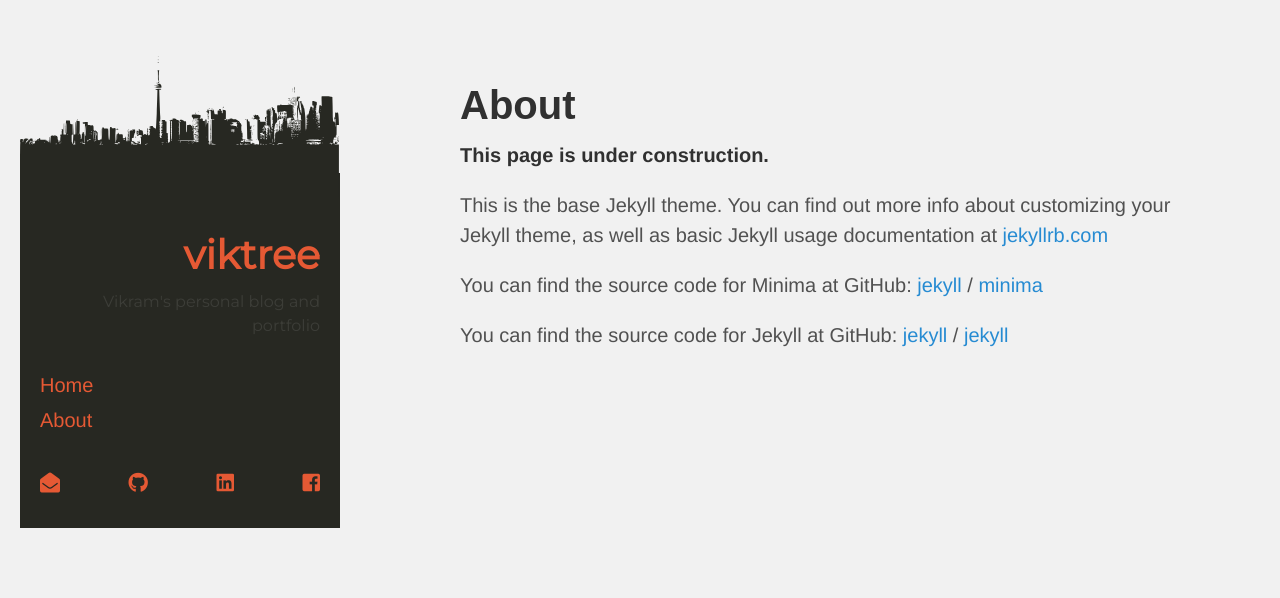
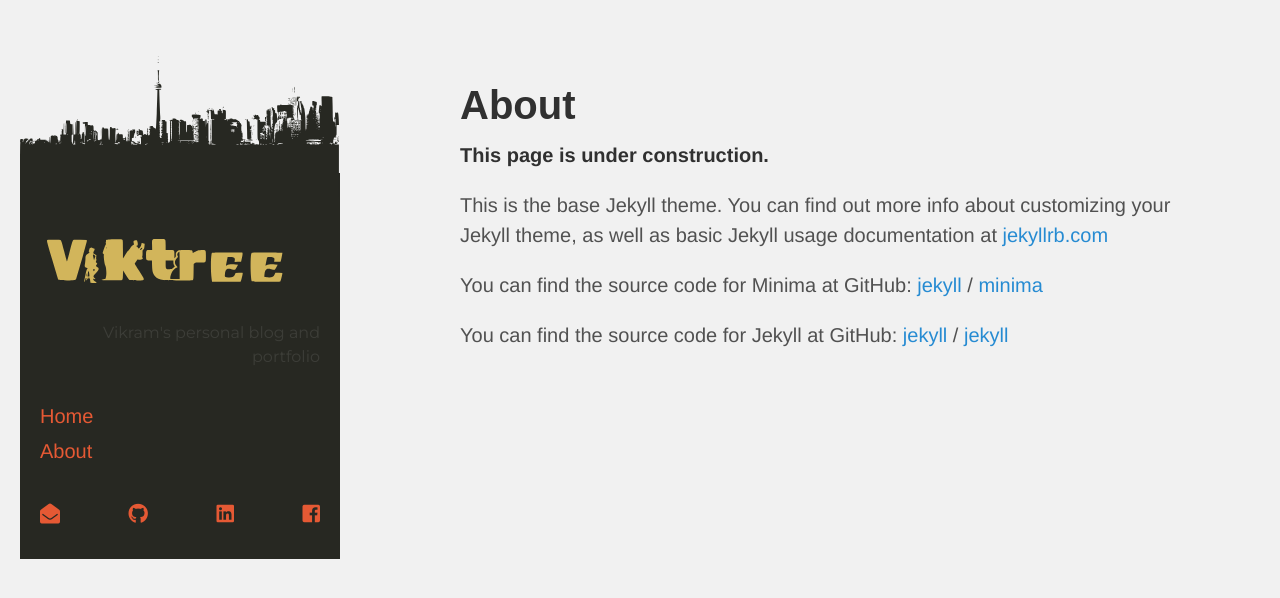
Before and after one commit to Viktree/Viktree.github.io, a Jekyll site: the page built from pages/about.md, in a window 1280 px wide. Shown: the top 598 px of the page. Built offline with Jekyll 4.4.1, drawn with Linux system fonts in a browser that asks for light colours; nearby versions of some CDN libraries; some web fonts are replaced.

Commit message:
added logo(ish)

```diff
--- a/_includes/sidebar.html
+++ b/_includes/sidebar.html
@@ -10,7 +10,7 @@
       <br />
       <h1>
         <a href="{{ site.url }}{{ site.baseurl }}">
-          {{ site.title }}
+          {% include viktree.svg alt="Jekyll" %}
         </a>
       </h1>
       <div class="sidebar-tagline">
@@ -35,19 +35,11 @@
     <br/>
 
     <span class="sidebar-icons">
-      <a class="btn" href="mailto:viktree@gmail.com">
-        <i class="fas fa-envelope-open"></i>
-      </a>
-      <a class="btn" href="https://github.com/viktree">
-        <i class="fab fa-github"></i>
-      </a>
-      <a class="btn" href="https://www.linkedin.com/in/vikramvenkataramanan/">
-        <i class="fab fa-linkedin"></i>
-      </a>
-      <a class="btn" href="https://facebook.com/vikram.venkataramanan">
-        <i class="fab fa-facebook-square"></i>
-      </a>
-      <!-- <a class="btn" href="#"><i class="fas fa-chess"></i></a> -->
+      {% for contact in site.data.contacts %}
+        <a class="btn" href="{{ contact.link }}">
+          <i class="{{ contact.icon }}"></i>
+        </a>
+      {% endfor %}
     </span>
 
     <br/>
```
Also changed, not shown: _data/contacts.yml (added, +15 -0 lines), _layouts/home.html (added, +15 -0 lines), _includes/viktree.svg (added).
